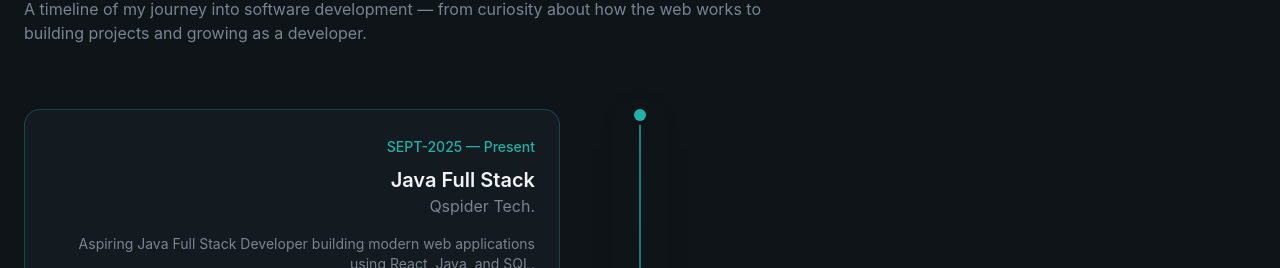
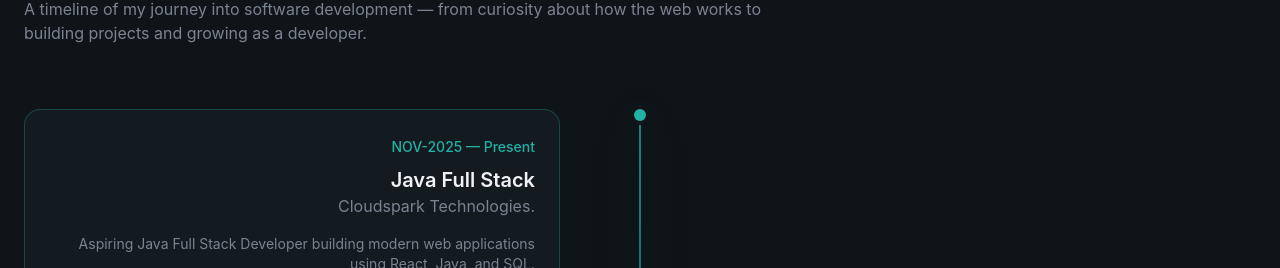
Before and after one commit to Karthi-ops86/karthick-react-portfolio, a React (Vite) app: page / in a window 1280 px wide. Shown: the part 4412-4680 px from the top of the page. Built offline with nearby package versions, Linux system fonts and the light colour scheme.

Commit message:
Update Experience.jsx

```diff
--- a/src/sections/Experience.jsx
+++ b/src/sections/Experience.jsx
@@ -1,8 +1,8 @@
 const experiences = [
   {
-    period: "SEPT-2025 — Present",
+    period: "NOV-2025 — Present",
     role: "Java Full Stack",
-    company: "Qspider Tech.",
+    company: "Cloudspark Technologies.",
     description:
       "Aspiring Java Full Stack Developer building modern  web applications using React, Java, and SQL.",
     technologies: ["WebTech", "Reactjs", "SQL", "JAVA"],
```
